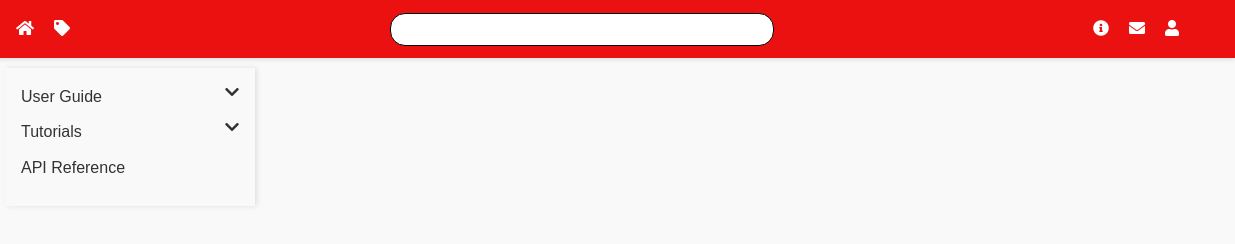
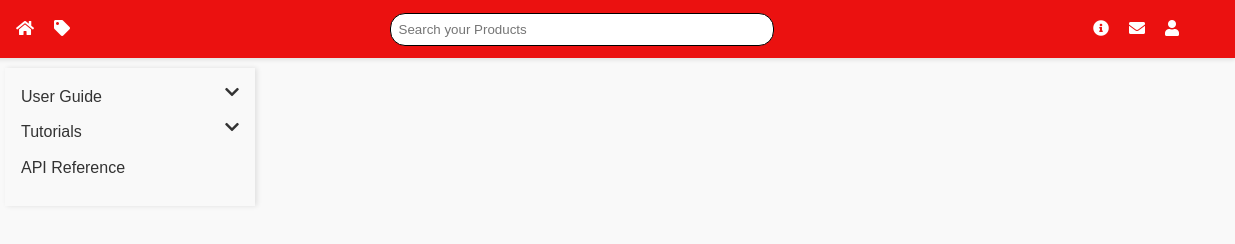
Before and after one commit to smthubakgale/ChinaCentre-Desktop, a plain HTML site: page index.html in a window 1280 px wide. Shown: the full height of the page, 45-1280 px from the left. Drawn offline with Linux system fonts and the light colour scheme; no server answers.

Commit message:
Update index.html

```diff
--- a/index.html
+++ b/index.html
@@ -30,7 +30,7 @@
           <a href="#pricing" class="nav-link"><i class="fas fa-tag"></i></a>
         </li>
         <li class="search-link">
-           <input type="search" />
+           <input type="search" placeholder="Search your Products" />
         </li>
         <li class="about-link">
           <a href="#about" class="nav-link"><i class="fas fa-info-circle"></i></a>
```
